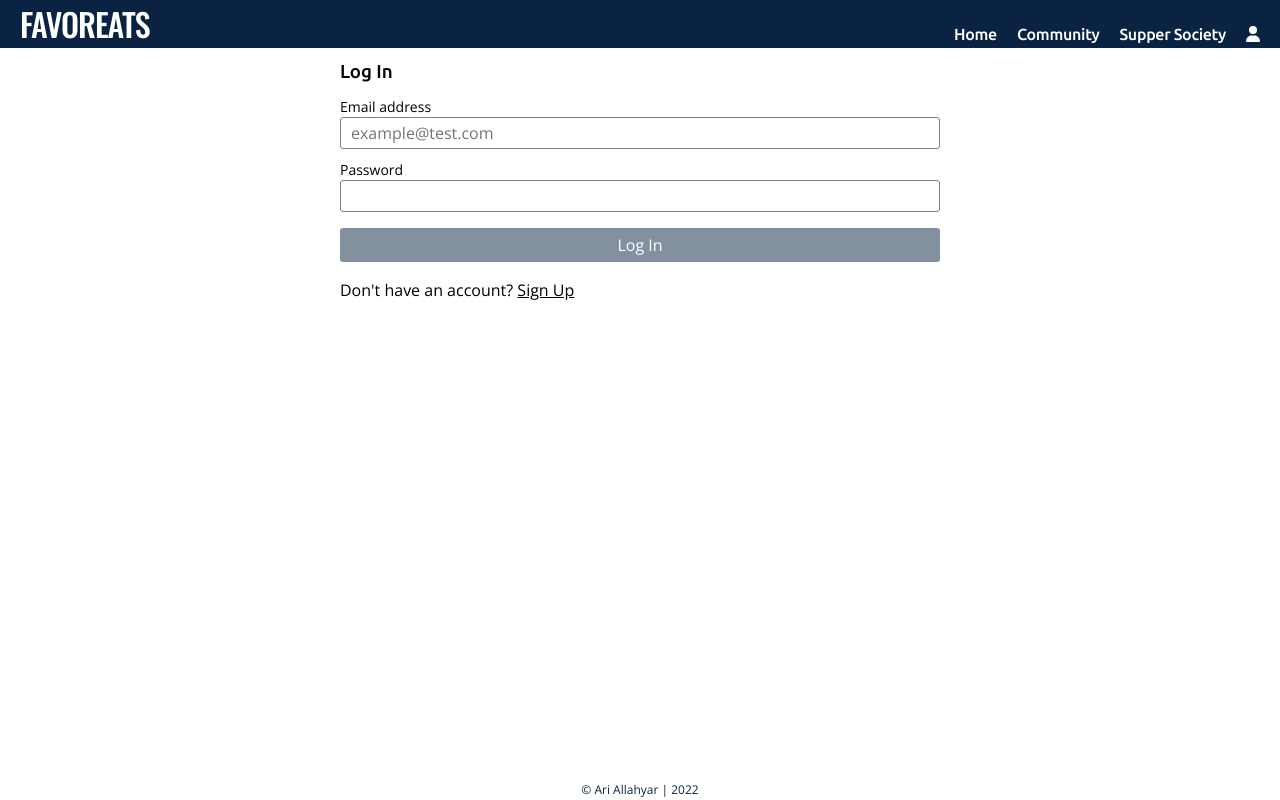
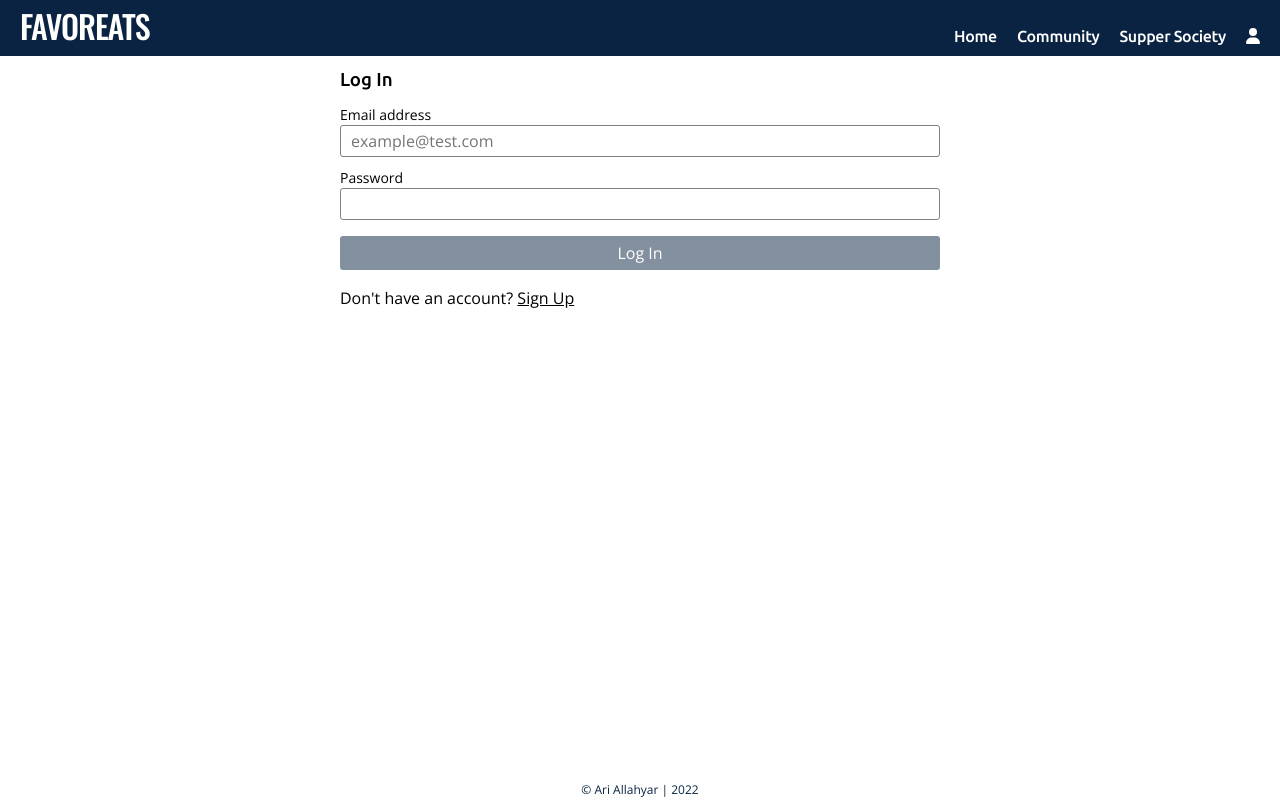
Before and after one commit to ariallahyar/final-front, a React (Create React App) app: page /profile in a window 1280 px wide. Built offline with nearby package versions, Linux system fonts and the light colour scheme.

Commit message:
Space below nav links on desktop

```diff
--- a/src/components/Layout.js
+++ b/src/components/Layout.js
@@ -10,9 +10,11 @@ const DesktopHeader = styled.header(
   display: grid;
   grid-template-columns: 1fr 1fr;
   width: 100%;
+  height: 56px;
   background-color: ${theme.colors.backgroundDark};
 
   h1 {
+    padding-top: 2px;
     font-family: ${theme.fontFamily.title};
     color: ${theme.colors.textLight};
     letter-spacing: -1.0px;
@@ -25,6 +27,7 @@ const DesktopHeader = styled.header(
     justify-content: flex-end;
     align-items: flex-end;
     gap: 20px;
+    padding-bottom: 6.5px;
   }
 
   a {
```
